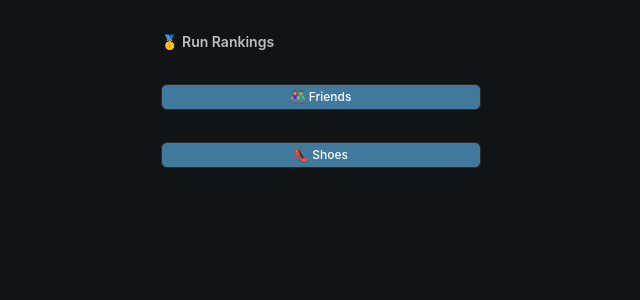
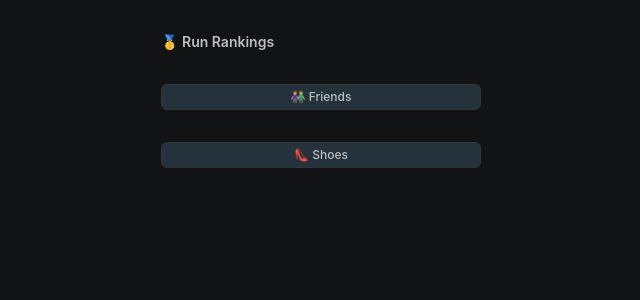
Before and after one commit to adrianAlday/run-rankings, a Next.js app: page / in a window 1280 px wide. Shown: the top 300 px of the page, without its empty margins (319-959 px from the left). Built offline with nearby package versions, Linux system fonts and the light colour scheme.

Commit message:
home button style

```diff
--- a/app/_components/Button.tsx
+++ b/app/_components/Button.tsx
@@ -7,7 +7,7 @@ const Button = ({ url, text }: ButtonProps) => {
     <Link target="_blank" href={url}>
       <div
         className={
-          "my-8 border border-[rgb(42,43,44)] rounded-md bg-[rgb(65,121,157)] py-1 flex items-center justify-center text-xs text-[rgb(253,254,255)] font-medium"
+          "my-8 border border-[rgb(52,53,54)] hover:border-[rgb(74,119,145)] rounded-md bg-[rgb(36,50,59)] py-1 flex items-center justify-center text-xs font-medium transition-all duration-700 transition-discrete"
         }
       >
         <div>{text}</div>
```
